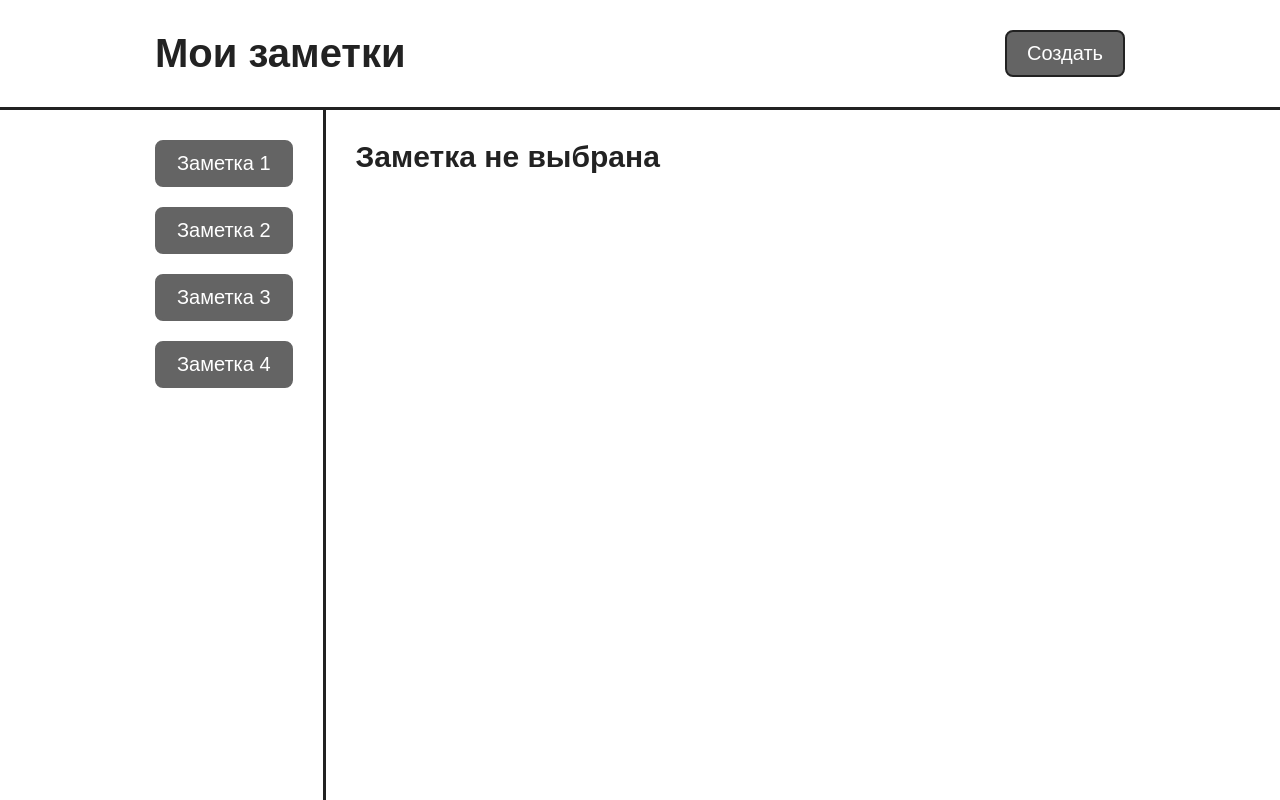
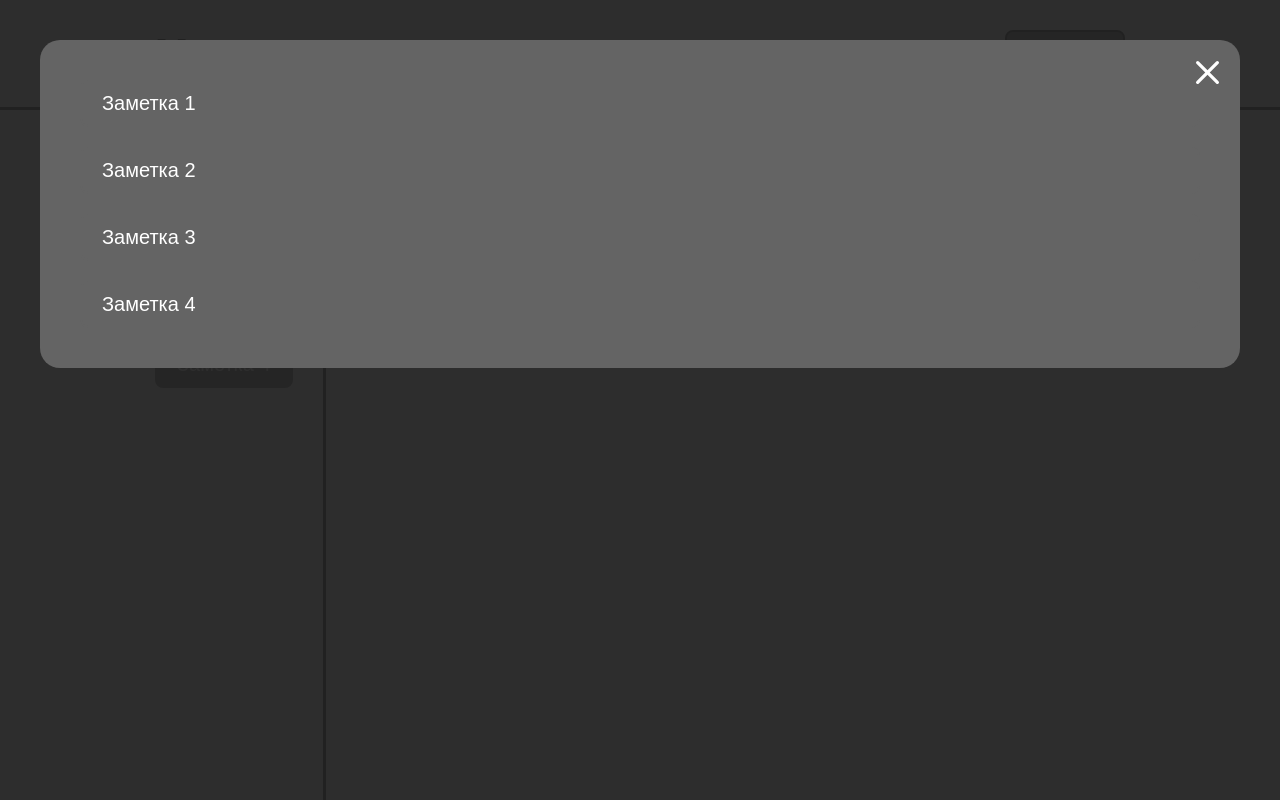
Before and after one commit to mihinov/youtube-tutorials, an Angular app in the folder ng-test-notes/: page /notes in a window 1280 px wide. Both pictures are taken after a click on the button "Создать". Built offline with nearby package versions, Linux system fonts and the light colour scheme.

Commit message:
модальное окно реализовано

```diff
--- /dev/null
+++ b/ng-test-notes/src/app/modules/modal/modal.component.html
@@ -0,0 +1,33 @@
+<div class="modal">
+  <div class="modal__body">
+
+    <div class="modal__close" (click)="closeModal()">
+
+      <svg xmlns="http://www.w3.org/2000/svg" viewBox="0 0 32 32">
+        <defs>
+          <style>
+            .cls-1 {
+              fill: none;
+              stroke: var(--colorModalClose);
+              stroke-linecap: round;
+              stroke-linejoin: round;
+              stroke-width: 3px;
+            }
+          </style>
+        </defs>
+        <g id="cross">
+          <line class="cls-1" x1="7" x2="25" y1="7" y2="25" />
+          <line class="cls-1" x1="7" x2="25" y1="25" y2="7" />
+        </g>
+      </svg>
+
+    </div> <!-- .modal__close -->
+
+		<div class="modal__content">
+			<ng-container #modalContent></ng-container>
+		</div>
+
+  </div>
+
+  <div class="modal__background"></div>
+</div>
--- /dev/null
+++ b/ng-test-notes/src/app/modules/modal/modal.component.scss
@@ -0,0 +1,54 @@
+:host.modal_open .modal {
+  opacity: 1;
+  visibility: visible;
+}
+
+.modal {
+  position: fixed;
+  top: 0;
+  right: 0;
+  bottom: 0;
+  left: 0;
+  width: 100%;
+  height: 100%;
+  z-index: 10;
+  overflow: auto;
+  opacity: 0;
+  visibility: hidden;
+  transition-property: visibility, opacity;
+  transition-timing-function: var(--transitionTimingFunction);
+  transition-duration: var(--transitionDuration);
+}
+
+.modal__body {
+  padding: 40px;
+  background-color: var(--modalBgContentColor);
+  margin: 40px;
+  position: relative;
+	border-radius: 20px;
+}
+
+.modal__background {
+  position: fixed;
+  top: 0;
+  right: 0;
+  bottom: 0;
+  left: 0;
+  background-color: var(--modalBgColor);
+  opacity: 0.95;
+  width: 100%;
+  height: 100%;
+  z-index: -1;
+}
+
+.modal__close {
+	user-select: none;
+  position: absolute;
+  right: 15px;
+  top: 15px;
+	--width: 35px;
+  width: var(--width);
+  height: var(--width);
+  cursor: pointer;
+  --colorModalClose: var(--modalColor);
+}
--- /dev/null
+++ b/ng-test-notes/src/app/modules/modal/modal.component.ts
@@ -0,0 +1,82 @@
+import { DOCUMENT } from '@angular/common';
+import { AfterViewInit, ChangeDetectionStrategy, ChangeDetectorRef, Component, ElementRef, EventEmitter, Inject, Input, Output, Type, ViewChild, ViewContainerRef } from '@angular/core';
+
+@Component({
+  selector: 'app-modal',
+  templateUrl: './modal.component.html',
+  styleUrl: './modal.component.scss',
+  changeDetection: ChangeDetectionStrategy.OnPush,
+	providers: [
+    { provide: 'Window', useValue: window }
+  ],
+})
+export class ModalComponent implements AfterViewInit {
+	@Input() public componentModalContent: Type<any> | null = null;
+	@ViewChild('modalContent', { read: ViewContainerRef }) vcrModalContent: ViewContainerRef | null = null;
+	@Output() public close = new EventEmitter<void>();
+	public element: HTMLElement;
+
+	constructor(
+		private readonly el: ElementRef,
+		private readonly cdr: ChangeDetectorRef,
+		@Inject(DOCUMENT) private readonly document: Document,
+		@Inject('Window') private readonly window: Window
+	) {
+    this.element = this.el.nativeElement;
+
+  }
+
+	ngAfterViewInit(): void {
+		this.renderModalContent();
+	}
+
+	public openModal(): void {
+		const scrollbarWidth = this.getScrollbarWidth();
+
+		this.document.body.style.paddingRight = `${scrollbarWidth} px`;
+    this.document.body.classList.add('overflowYHidden');
+		this.element.classList.add('modal_open');
+		this.renderModalContent();
+  }
+
+  public closeModal(): void {
+		this.document.body.removeAttribute('padding-right');
+    this.document.body.classList.remove('overflowYHidden');
+    this.element.classList.remove('modal_open');
+		this.close.emit();
+  }
+
+	private getScrollbarWidth(): number {
+		// Создание элемента для проверки наличия прокрутки
+		const scrollDiv = this.document.createElement('div');
+		scrollDiv.style.width = '100px';
+		scrollDiv.style.height = '100px';
+		scrollDiv.style.overflow = 'scroll';
+		scrollDiv.style.position = 'absolute';
+		scrollDiv.style.top = '-9999px';
+		scrollDiv.style.opacity = '0';
+		this.document.body.appendChild(scrollDiv);
+
+		// Вычисление ширины скроллбара при наличии прокрутки
+		const scrollbarWidth = scrollDiv.offsetWidth - scrollDiv.clientWidth;
+
+		// Удаление временного элемента
+		this.document.body.removeChild(scrollDiv);
+
+		// Проверка наличия прокрутки на данный момент
+		const hasScrollbar = this.window.innerWidth > this.document.documentElement.clientWidth;
+
+		// Возвращение ширины скроллбара, если он есть, иначе 0
+		return hasScrollbar ? scrollbarWidth : 0;
+	}
+
+	private renderModalContent(): void {
+		if (this.vcrModalContent === null) return;
+		if (this.componentModalContent === null) return;
+
+		this.vcrModalContent.clear();
+    this.vcrModalContent.createComponent(this.componentModalContent);
+		this.cdr.detectChanges();
+	}
+
+}
--- /dev/null
+++ b/ng-test-notes/src/app/modules/modal/modal.service.ts
@@ -0,0 +1,54 @@
+import { Injectable, ComponentFactoryResolver, ComponentRef, Type, ApplicationRef, Injector, Inject } from '@angular/core';
+import { ModalComponent } from './modal.component';
+import { take, timer } from 'rxjs';
+import { DOCUMENT } from '@angular/common';
+
+@Injectable({
+  providedIn: 'root'
+})
+export class ModalService {
+  private modalComponentRef: ComponentRef<ModalComponent> | null = null;
+
+  constructor(
+    private readonly componentFactoryResolver: ComponentFactoryResolver,
+    private readonly appRef: ApplicationRef,
+    private readonly injector: Injector,
+		@Inject(DOCUMENT) private readonly document: Document
+  ) {
+
+	}
+
+  public open<T>(component: Type<T>): void {
+    if (this.modalComponentRef === null) {
+      const componentFactory = this.componentFactoryResolver.resolveComponentFactory(ModalComponent);
+
+      this.modalComponentRef = componentFactory.create(this.injector);
+      this.appRef.attachView(this.modalComponentRef.hostView);
+      this.document.body.appendChild(this.modalComponentRef.location.nativeElement);
+    }
+
+    this.modalComponentRef.instance.componentModalContent = component;
+		this.modalComponentRef.instance.openModal();
+		this.modalComponentRef.instance.close
+			.pipe(take(1))
+			.subscribe(() => this.close());
+  }
+
+  public close(): void {
+		if (this.modalComponentRef === null) return;
+
+		const transitionDurationProp = document.documentElement.computedStyleMap().get('--transitionDurationS') as CSSUnitValue;
+		const transitionDuration = transitionDurationProp.value || 0.2;
+
+		timer(transitionDuration * 1000)
+		.pipe(take(1))
+		.subscribe(() => {
+			if (this.modalComponentRef === null) return;
+
+			this.modalComponentRef.instance.closeModal();
+			this.appRef.detachView(this.modalComponentRef.hostView);
+			this.modalComponentRef.destroy();
+			this.modalComponentRef = null;
+		});
+  }
+}
--- a/ng-test-notes/src/app/modules/notes/components/notes-nav/notes-nav.component.ts
+++ b/ng-test-notes/src/app/modules/notes/components/notes-nav/notes-nav.component.ts
@@ -15,5 +15,6 @@ export class NotesNavComponent {
 
 	constructor(
 		private readonly notesService: NotesService
-	) { }
+	) {
+	}
 }
--- a/ng-test-notes/src/app/modules/notes/layouts/layout-notes/layout-notes.component.ts
+++ b/ng-test-notes/src/app/modules/notes/layouts/layout-notes/layout-notes.component.ts
@@ -1,4 +1,7 @@
 import { ChangeDetectionStrategy, Component, Inject, OnInit } from '@angular/core';
+import { NoteAtomComponent } from '../../components/note-atom/note-atom.component';
+import { ModalService } from '../../../modal/modal.service';
+import { NotesNavComponent } from '../../components/notes-nav/notes-nav.component';
 
 @Component({
   selector: 'app-layout-notes',
@@ -7,9 +10,15 @@ import { ChangeDetectionStrategy, Component, Inject, OnInit } from '@angular/cor
   changeDetection: ChangeDetectionStrategy.OnPush
 })
 export class LayoutNotesComponent implements OnInit {
+
+	constructor(
+		private readonly modalService: ModalService
+	) {}
+
 	ngOnInit(): void {
 	}
 
 	public clickHeaderBtn(): void {
+		this.modalService.open(NotesNavComponent);
 	}
 }
--- a/ng-test-notes/src/styles.scss
+++ b/ng-test-notes/src/styles.scss
@@ -1,5 +1,11 @@
 *, *::after, *::before {
 	box-sizing: inherit;
+}
+
+@property --transitionDurationS {
+	syntax: "<number>";
+  inherits: false;
+  initial-value: 0.2;
 }
 
 :root {
@@ -7,9 +13,9 @@
 	--dark: rgb(34, 34, 34);
 	--darkWhite: rgb(100, 100, 100);
 	--darkWhiteWhite: rgb(130, 130, 130);
-	--backgroundColor: var(--dark);
+	--bgColor: var(--dark);
 	--color: var(--white);
-	--inputColor: var(--backgroundColor);
+	--inputColor: var(--bgColor);
 	--btnBgColor: var(--darkWhite);
 	--btnBgColorHover: var(--darkWhiteWhite);
 	--btnBgColorActive: var(--white);
@@ -19,18 +25,23 @@
 	--btnBorderColorFocusActive: black;
 	--btnColor: var(--white);
 	--btnColorActive: var(--dark);
-	--transitionDuration: 0.2s;
+	--modalBgContentColor: var(--darkWhite);
+	--modalBgColor: var(--dark);
+	--modalColor: var(--color);
+	--transitionDurationS: 0.2;
+	--transitionDuration: calc( var(--transitionDurationS) * 1s );
 	--transitionTimingFunction: ease;
 }
 
 @media (prefers-color-scheme: light) {
 	:root {
-		--backgroundColor: var(--white);
+		--bgColor: var(--white);
 		--color: var(--dark);
 		--inputColor: var(--color);
 		--btnBorderColor: var(--darkWhite);
 		--btnBorderColorHover: var(--darkWhiteWhite);
 		--btnBorderColorFocus: var(--dark);
+		--modalColor: var(--white);
 	}
 }
 
@@ -40,7 +51,7 @@ html {
 }
 
 body {
-	background-color: var(--backgroundColor) !important;
+	background-color: var(--bgColor) !important;
 	color: var(--color) !important;
 	font-family: sans-serif !important;
 	font-size: 20px !important;
```
Also changed, not shown: ng-test-notes/src/app/modules/modal/modal.module.ts (added, +13 -0 lines).
